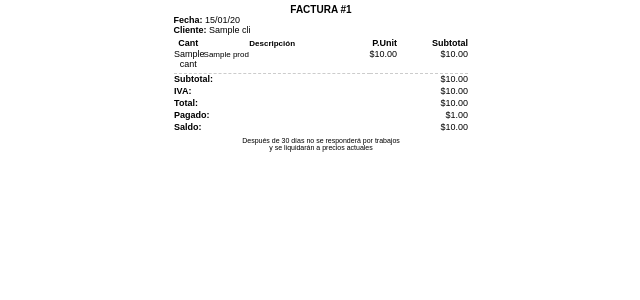
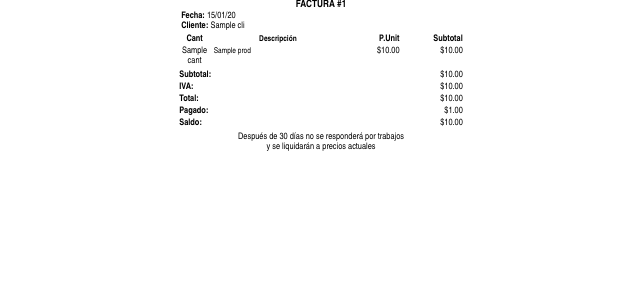
Before and after one commit to sandra-svc/Enfokart-django, a Django app: template core/erp/templates/sale/invoice.html in a window 1280 px wide. Shown: the top 300 px of the page, without its empty margins (319-959 px from the left). Run offline with Django 3.2, Linux system fonts and the light colour scheme; the template is opened without the code that fills it: most values are stand-ins (such as "Sample title", 1, 10 or a date in 2020); parts of the project's set-up code (start-up, migrations or seed data) failed here and were passed over.

Commit message:
Update invoice.html

```diff
--- a/core/erp/templates/sale/invoice.html
+++ b/core/erp/templates/sale/invoice.html
@@ -5,24 +5,24 @@
     <meta charset="UTF-8">
     <title>Factura #{{ sale.id }}</title>
     <style>
-        /* Reset completo para impresión térmica */
+        /* Reset optimizado para impresión térmica */
         * {
             margin: 0;
             padding: 0;
             box-sizing: border-box;
             color: #000;
-            font-family: Arial, sans-serif;
+            font-family: 'Arial Narrow', Arial, sans-serif;
             line-height: 1.1;
-            font-size: 9px; /* Tamaño reducido */
+            font-size: 9px;
         }
 
         body {
-            width: 80mm; /* Ancho exacto del rollo */
+            width: 78mm; /* 2mm menos para margen */
             margin: 0 auto;
-            padding: 1mm;
+            padding: 0 1mm; /* Márgenes laterales */
         }
 
-        /* Optimización de tablas */
+        /* Ajustes de tabla con márgenes seguros */
         table {
             width: 100%;
             border-collapse: collapse;
@@ -31,54 +31,71 @@
         }
 
         th, td {
-            padding: 1px 0.5px;
+            padding: 1px 0.3mm; /* Reducción de padding horizontal */
             vertical-align: top;
+            overflow: hidden;
         }
 
-        /* Ajustes específicos de columnas */
-        .col-cant { width: 10%; text-align: center; }
+        /* Distribución de columnas con márgenes de seguridad */
+        .col-cant {
+            width: 12%;
+            text-align: center;
+            padding-left: 0.5mm;
+            padding-right: 0.5mm;
+        }
         .col-item {
-            width: 48%;
+            width: 46%;
             word-wrap: break-word;
             white-space: normal;
-            font-size: 8px; /* Más pequeño para descripciones */
+            font-size: 8px;
             line-height: 1.2;
-            padding-right: 1mm;
+            padding-left: 0.5mm;
+            padding-right: 0.5mm;
         }
-        .col-price { width: 18%; text-align: right; }
-        .col-subtotal { width: 24%; text-align: right; }
-
-        /* Estilos para totales */
-        .total-row td {
-            padding-top: 1px;
-            border-top: 1px dashed #ccc;
+        .col-price {
+            width: 20%;
+            text-align: right;
+            padding-left: 0.5mm;
+            padding-right: 0.5mm;
+        }
+        .col-subtotal {
+            width: 22%;
+            text-align: right;
+            padding-left: 0.5mm;
+            padding-right: 0.5mm;
         }
 
-        /* Optimización para impresión térmica */
+        /* Estilos para impresión */
         @page {
             size: 80mm 100mm;
             margin: 0;
         }
 
-        /* Texto pequeño para notas */
-        .text-small {
+        /* Textos importantes */
+        .text-important {
+            font-weight: bold;
+        }
+
+        /* Notas al pie */
+        .footer-notes {
             font-size: 7px;
             line-height: 1.1;
+            padding: 0 1mm; /* Márgenes para notas */
         }
     </style>
 </head>
 <body>
 <div class="page-container">
-    <!-- Encabezado compacto -->
-    <div style="text-align: center; margin-bottom: 2px;">
+    <!-- Encabezado con márgenes seguros -->
+    <div style="text-align: center; margin-bottom: 2px; padding: 0 1mm;">
         <h3 style="font-size: 10px; margin-bottom: 1px;">FACTURA #{{ sale.id }}</h3>
         <div style="text-align: left;">
             <p><strong>Fecha:</strong> {{ sale.date_joined|date:'d/m/y' }}</p>
-            <p><strong>Cliente:</strong> {{ sale.cli.get_full_name|truncatechars:20 }}</p>
+            <p><strong>Cliente:</strong> {{ sale.cli.get_full_name|truncatechars:22 }}</p>
         </div>
     </div>
 
-    <!-- Tabla de productos ajustada -->
+    <!-- Tabla principal con márgenes internos -->
     <table>
         <thead>
             <tr>
@@ -100,36 +117,34 @@
         </tbody>
     </table>
 
-    <!-- Totales compactos -->
-    <table>
-        <tr class="total-row">
-            <td class="col-item text-right"><strong>Subtotal:</strong></td>
+    <!-- Totales con alineación correcta y márgenes -->
+    <table style="margin-top: 3px;">
+        <tr>
+            <td class="col-item text-right" style="padding-right: 1mm;"><strong>Subtotal:</strong></td>
             <td class="col-subtotal">${{ sale.subtotal|floatformat:2 }}</td>
         </tr>
         <tr>
-            <td class="col-item text-right"><strong>IVA:</strong></td>
+            <td class="col-item text-right" style="padding-right: 1mm;"><strong>IVA:</strong></td>
             <td class="col-subtotal">${{ sale.iva|floatformat:2 }}</td>
         </tr>
         <tr>
-            <td class="col-item text-right"><strong>Total:</strong></td>
+            <td class="col-item text-right" style="padding-right: 1mm;"><strong>Total:</strong></td>
             <td class="col-subtotal">${{ sale.total|floatformat:2 }}</td>
         </tr>
         <tr>
-            <td class="col-item text-right"><strong>Pagado:</strong></td>
+            <td class="col-item text-right" style="padding-right: 1mm;"><strong>Pagado:</strong></td>
             <td class="col-subtotal">${{ total_pago|floatformat:2 }}</td>
         </tr>
         <tr>
-            <td class="col-item text-right"><strong>Saldo:</strong></td>
+            <td class="col-item text-right" style="padding-right: 1mm;"><strong>Saldo:</strong></td>
             <td class="col-subtotal">${{ saldo_pendiente|floatformat:2 }}</td>
         </tr>
     </table>
 
-    <!-- Notas ajustadas -->
-    <div style="margin-top: 3px; text-align: center;">
-        <p class="text-small">
-            Después de 30 días no se responderá por trabajos<br>
-            y se liquidarán a precios actuales
-        </p>
+    <!-- Notas al pie con márgenes -->
+    <div class="footer-notes" style="margin-top: 3px; text-align: center;">
+        <p>Después de 30 días no se responderá por trabajos</p>
+        <p>y se liquidarán a precios actuales</p>
     </div>
 </div>
 </body>
```
